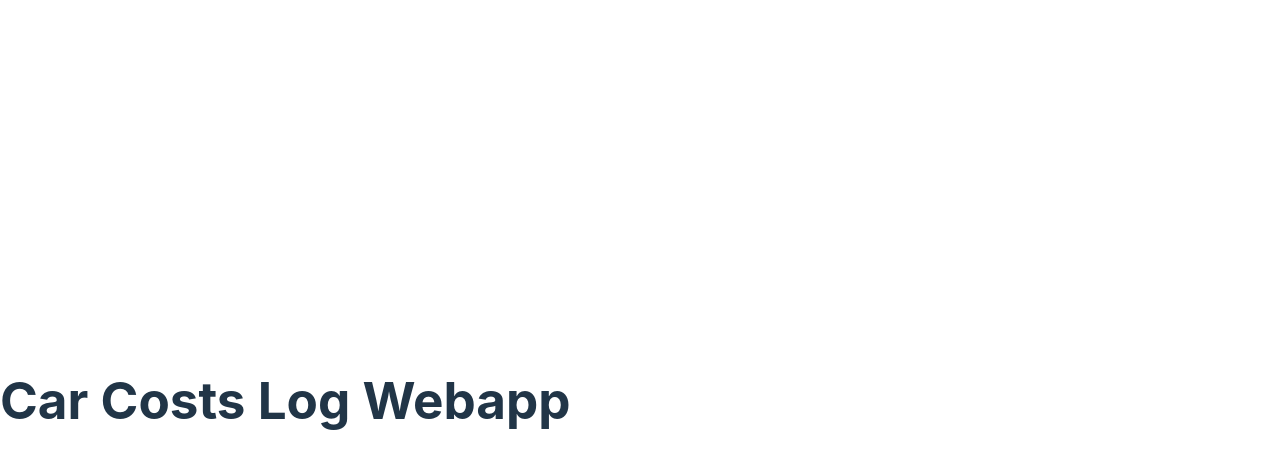
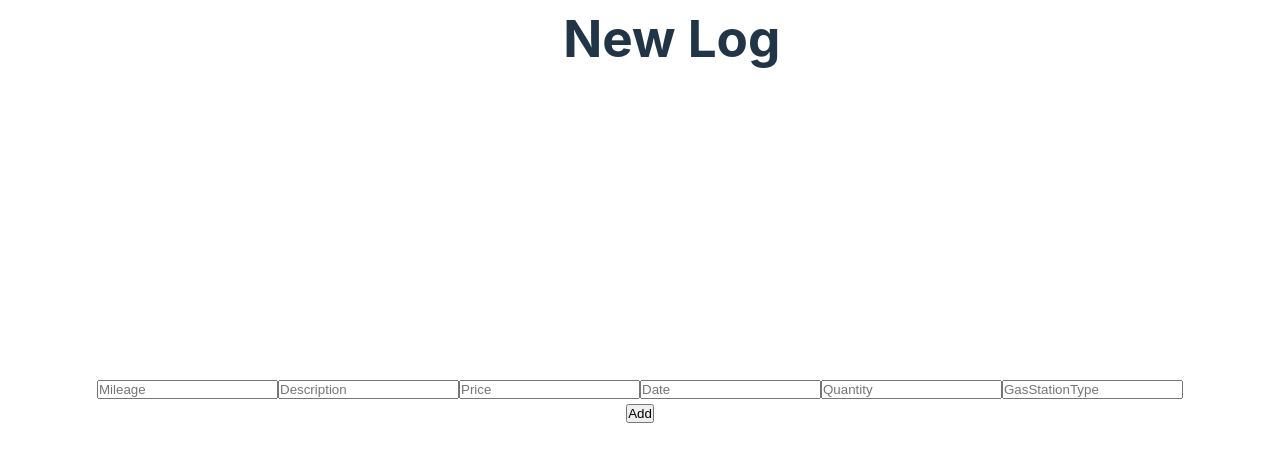
Before and after one commit to Olazs/Exam, a React (Vite) app in the folder frontend/: page / in a window 1280 px wide. Shown: the top 468 px of the page. Built offline with nearby package versions, Linux system fonts and the light colour scheme.

Commit message:
Frontend begins

```diff
--- /dev/null
+++ b/frontend/src/App.css
@@ -0,0 +1,17 @@
+*{
+    margin: 0;
+    padding: 0;
+    box-sizing: border-box;
+}
+body{
+    border: 1px solid white;
+    text-align: center;
+    display: flex;
+    align-items: center;
+    justify-content: center;
+}
+h1{
+    position: absolute;
+    top: 10px;
+    left: 44%;
+}
--- a/frontend/src/App.jsx
+++ b/frontend/src/App.jsx
@@ -1,9 +1,24 @@
 import React from 'react'
+//import "./styles.css"
+import "./App.css"
 
 const App = () => {
   return (
-    <div>
-      <h1>Car Costs Log Webapp</h1>
+    <div className='App'>
+     <form className="new-item-form">
+      <h1 htmlFor="">New Log</h1>
+      <div className="form-row">
+
+        <input type="number" name='Mileage' id='Mileage' placeholder='Mileage' />
+        <input type="text" name='Description' id="Description" placeholder='Description'/>
+        <input type="number" name="Price" id="Price" placeholder='Price' />
+        <input type="text" name='Date' id="Date" placeholder='Date' />
+        <input type="number" name="Quantity" id="Quantity" placeholder='Quantity'/>
+        <input type="text" name="GasStationType" id='GasStationType' placeholder='GasStationType'/>
+        <br />
+        <input type="button" value="Add" />
+      </div>
+      </form>
     </div>
   )
 }
--- /dev/null
+++ b/frontend/src/styles.css
@@ -0,0 +1,140 @@
+*{
+    font-family: Arial, Helvetica, sans-serif;
+    box-sizing: border-box;
+  }
+
+  body {
+    background: #333;
+    color: hsl(200, 100%, 90%);
+    max-width: 400px;
+    padding: 1rem;
+    margin: 0 auto;
+  }
+
+  /* .new-item-form {
+    display: flex;
+    flex-direction: column;
+    gap: 0.5rem;
+  }
+
+  .form-row {
+    display: flex;
+    flex-direction: column;
+    gap: 0.1rem;
+  } */
+
+  .btn {
+    background: hsl(200, 100%, 50%, 0.1);
+    border: 1px solid hsl(200, 100%, 50%);
+    color: hsl(200, 100%, 50%);
+    padding: 0.25em 0.5em;
+    border-radius: 0.25em;
+    cursor: pointer;
+    outline: none;
+  }
+
+  .btn:hover,
+  .btn:focus-visible {
+    background: hsl(200, 100%, 50%, 0.2);
+  }
+
+  .btn.btn-danger {
+    background: hsl(0, 100%, 40%, 0.1);
+    border: 1px solid hsl(0, 100%, 40%);
+    color: hsl(0, 100%, 40%);
+  }
+
+  .btn.btn-danger:hover,
+  .btn.btn-danger:focus-visible {
+    background: hsl(0, 100%, 40%, 0.2);
+  }
+
+  .new-item-form input {
+    outline: none;
+    border: 1px solid hsl(200, 100%, 40%);
+    background: hsl(200, 100%, 30%);
+    border-radius: 0.25em;
+    padding: 0.25em 0.5em;
+    color: hsl(200, 100%, 90%);
+  }
+
+  .new-item-form input:focus {
+    border: 1px solid hsl(200, 100%, 70%);
+  }
+
+  .header {
+    font-size: 1.5rem;
+    margin-top: 1.5rem;
+    margin-bottom: 0.5rem;
+  }
+
+  .list {
+    margin: 0;
+    padding: 0;
+    margin-left: 1rem;
+    list-style: none;
+  }
+
+  .list li:has(input:checked) label {
+    color: hsl(200, 20%, 40%);
+  }
+
+  .list {
+    display: flex;
+    flex-direction: column;
+    gap: 0.3rem;
+  }
+
+  .list li {
+    display: flex;
+    gap: 0.5rem;
+    align-items: center;
+  }
+
+  .list li label {
+    display: flex;
+    gap: 0.25rem;
+    cursor: pointer;
+    align-items: center;
+  }
+
+  .list li:has(input:focus-visible) label {
+    outline: 1px solid hsl(200, 100%, 50%);
+  }
+
+  .list li input {
+    outline: none;
+    width: 0;
+    height: 0;
+    appearance: none;
+    pointer-events: none;
+    position: absolute;
+  }
+
+  .list li label::before {
+    content: "";
+    display: block;
+    width: 0.9rem;
+    height: 0.9rem;
+    background: hsl(200, 100%, 90%);
+    border-radius: 0.25em;
+    display: flex;
+    justify-content: center;
+    align-items: center;
+  }
+
+  .list li label:hover::before {
+    background: hsl(200, 100%, 80%);
+  }
+
+  .list li:has(input:checked) label::before {
+    content: "✔";
+    background: hsl(200, 100%, 40%);
+    color: hsl(200, 100%, 90%);
+    font-size: 0.75rem;
+    font-weight: bold;
+  }
+
+  .list li:has(input:checked) label:hover::before {
+    background: hsl(200, 100%, 30%);
+  }
```
